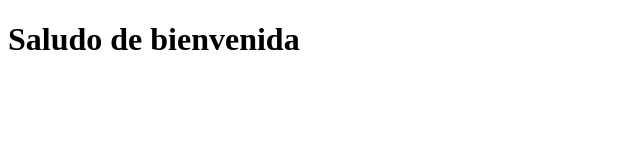
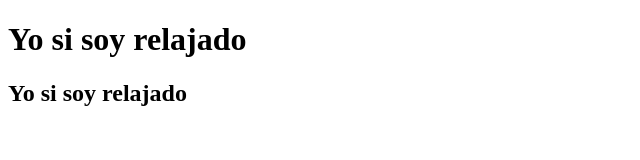
Before and after one commit to carlosandresdiazs/git3, a plain HTML site: page index.html in a window 1280 px wide. Shown: the whole page, without its empty margins (0-640 px from the left). Drawn offline with Linux system fonts and the light colour scheme.

Commit message:
pepito relajado

```diff
--- a/index.html
+++ b/index.html
@@ -7,6 +7,7 @@
     <title>Document</title>
 </head>
 <body>
-    <h1>Saludo de bienvenida</h1>
+    <h1>Yo si soy relajado</h1>
+    <h2>Yo si soy relajado</h2>
 </body>
 </html>
```
